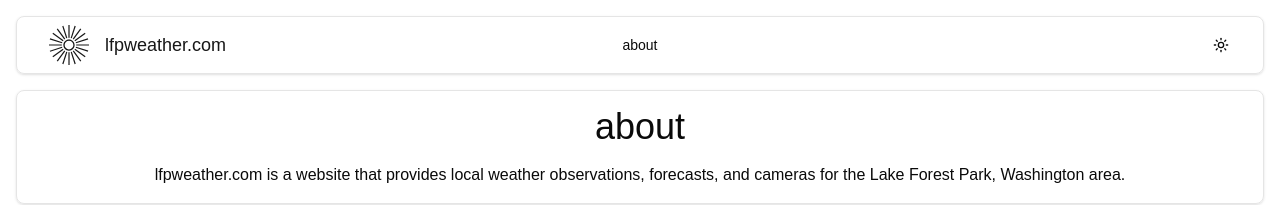
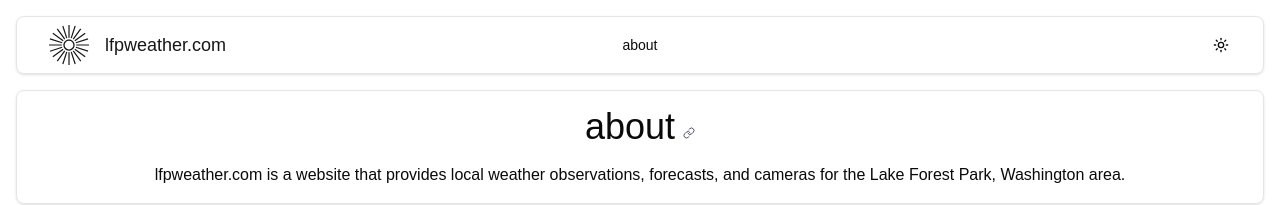
Before and after one commit to michaelpeterswa/lfpweather.com, a Next.js app: page /about in a window 1280 px wide. Shown: the top 205 px of the page. Built offline with nearby package versions, Linux system fonts and the light colour scheme; a web font is replaced by a local one.

Commit message:
fix: add anchor link tag guys

```diff
--- a/components/layout/container/title.tsx
+++ b/components/layout/container/title.tsx
@@ -1,7 +1,23 @@
+import { Link as LinkIcon } from "lucide-react";
+import Link from "next/link";
+
 export default function Title({ title }: { title: string }) {
+  const linkName = stripNonAlphanumeric(title.replace(" ", "-")).toLowerCase();
   return (
     <>
-      <h1 className="text-4xl text-center w-full mb-4">{title}</h1>
+      <div
+        className="flex justify-center items-baseline gap-2 w-full mb-4"
+        id={linkName}
+      >
+        <h1 className="text-4xl">{title}</h1>
+        <Link href={`#${linkName}`} scroll={false}>
+          <LinkIcon className="h-3 w-3 text-gray-600" />
+        </Link>
+      </div>
     </>
   );
 }
+
+function stripNonAlphanumeric(input: string): string {
+  return input.replace(/[^a-zA-Z0-9-]/g, "");
+}
```
